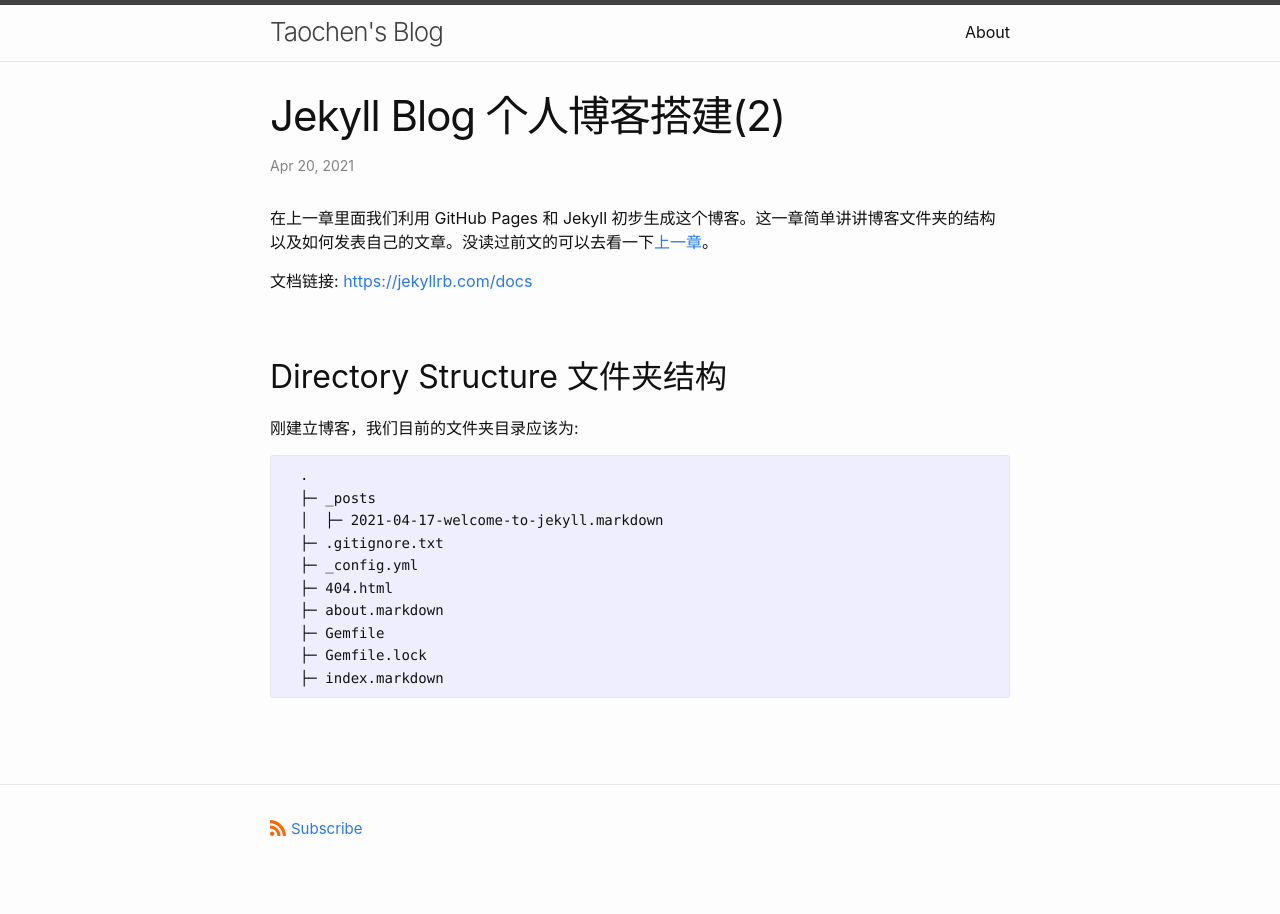
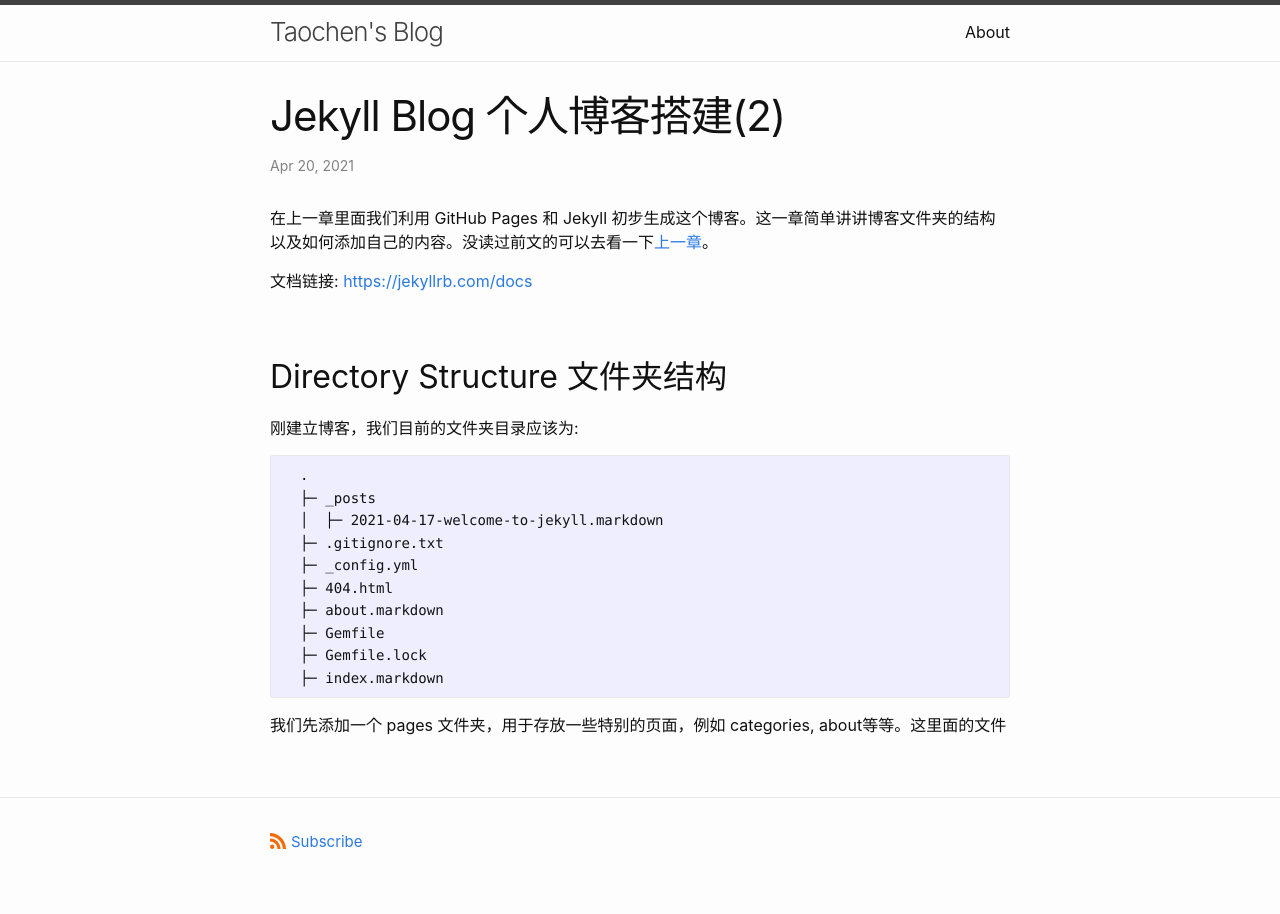
Before and after one commit to ThomasMental/ThomasMental.github.io, a Jekyll site: the page built from _posts/2021-04-20-Jekyll-2.markdown, in a window 1280 px wide. Built offline with Jekyll 4.4.1, drawn with Linux system fonts in a browser that asks for light colours.

Commit message:
Update 2021-04-20-Jekyll-2.markdown

````diff
--- a/_posts/2021-04-20-Jekyll-2.markdown
+++ b/_posts/2021-04-20-Jekyll-2.markdown
@@ -5,7 +5,7 @@ categories: jekyll
 date: 2021-04-20
 ---
 
-在上一章里面我们利用 GitHub Pages 和 Jekyll 初步生成这个博客。这一章简单讲讲博客文件夹的结构以及如何发表自己的文章。没读过前文的可以去看一下[上一章](https://thomasmental.github.io/2021/04/16/Jekyll-1/)。
+在上一章里面我们利用 GitHub Pages 和 Jekyll 初步生成这个博客。这一章简单讲讲博客文件夹的结构以及如何添加自己的内容。没读过前文的可以去看一下[上一章](https://thomasmental.github.io/2021/04/16/Jekyll-1/)。
 
 文档链接: <https://jekyllrb.com/docs>
 
@@ -25,3 +25,5 @@ date: 2021-04-20
   ├─ Gemfile.lock
   ├─ index.markdown
 ```
+
+我们先添加一个 pages 文件夹，用于存放一些特别的页面，例如 categories, about等等。这里面的文件
````
